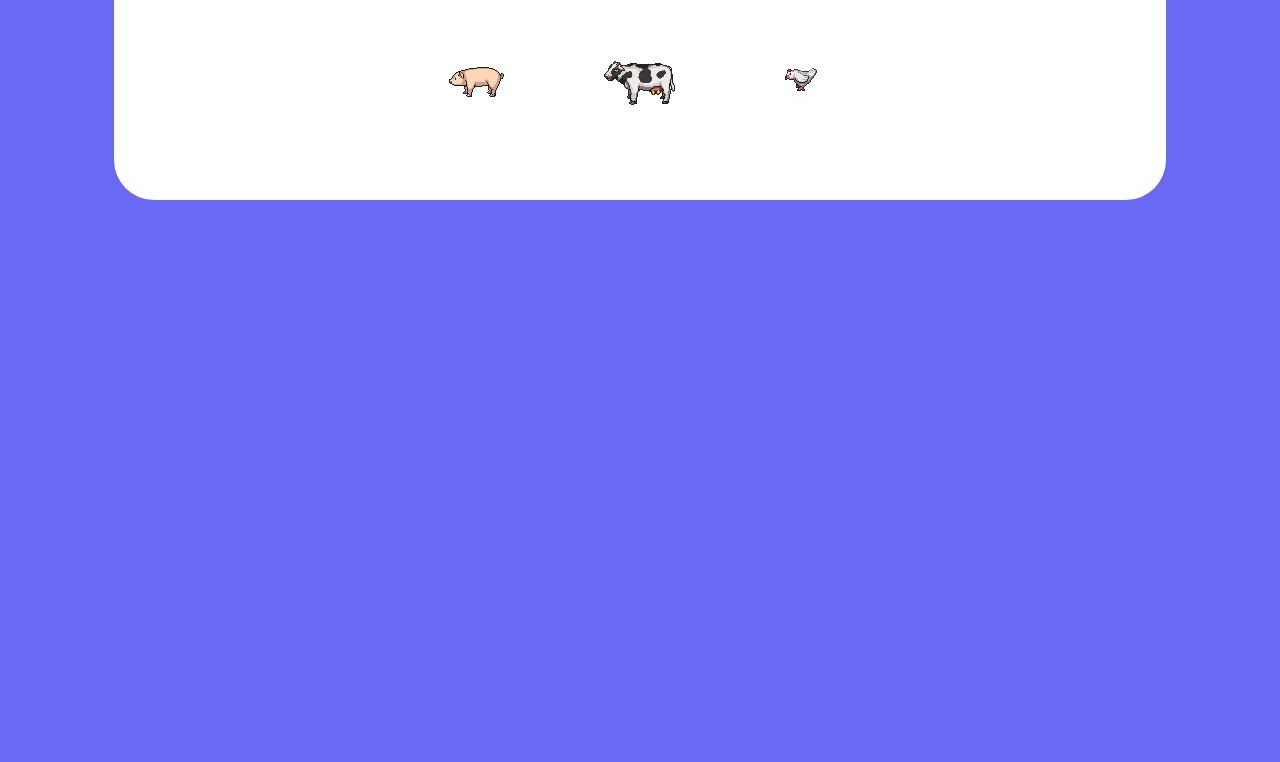
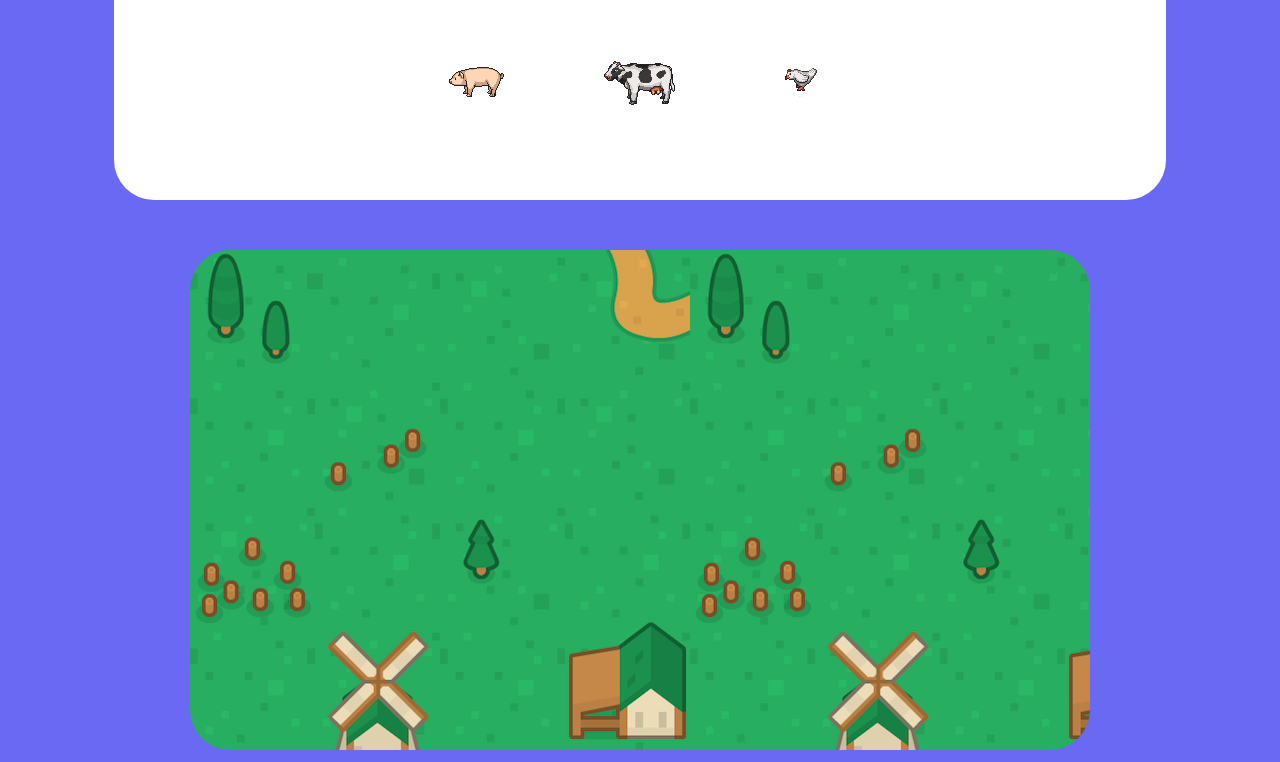
Before and after one commit to josebautiista/Granja, a plain HTML site: page index.html in a window 1280 px wide. Shown: the part 140-902 px from the top of the page. Drawn offline with Linux system fonts and the light colour scheme.

Commit message:
agregando fondo

```diff
--- a/style.css
+++ b/style.css
@@ -39,5 +39,5 @@ input{
 
 canvas{
     border-radius: 40px;
-    background-image: url(tile.png);
+    background-image: url(imagenes/tile.png);
 }
```
